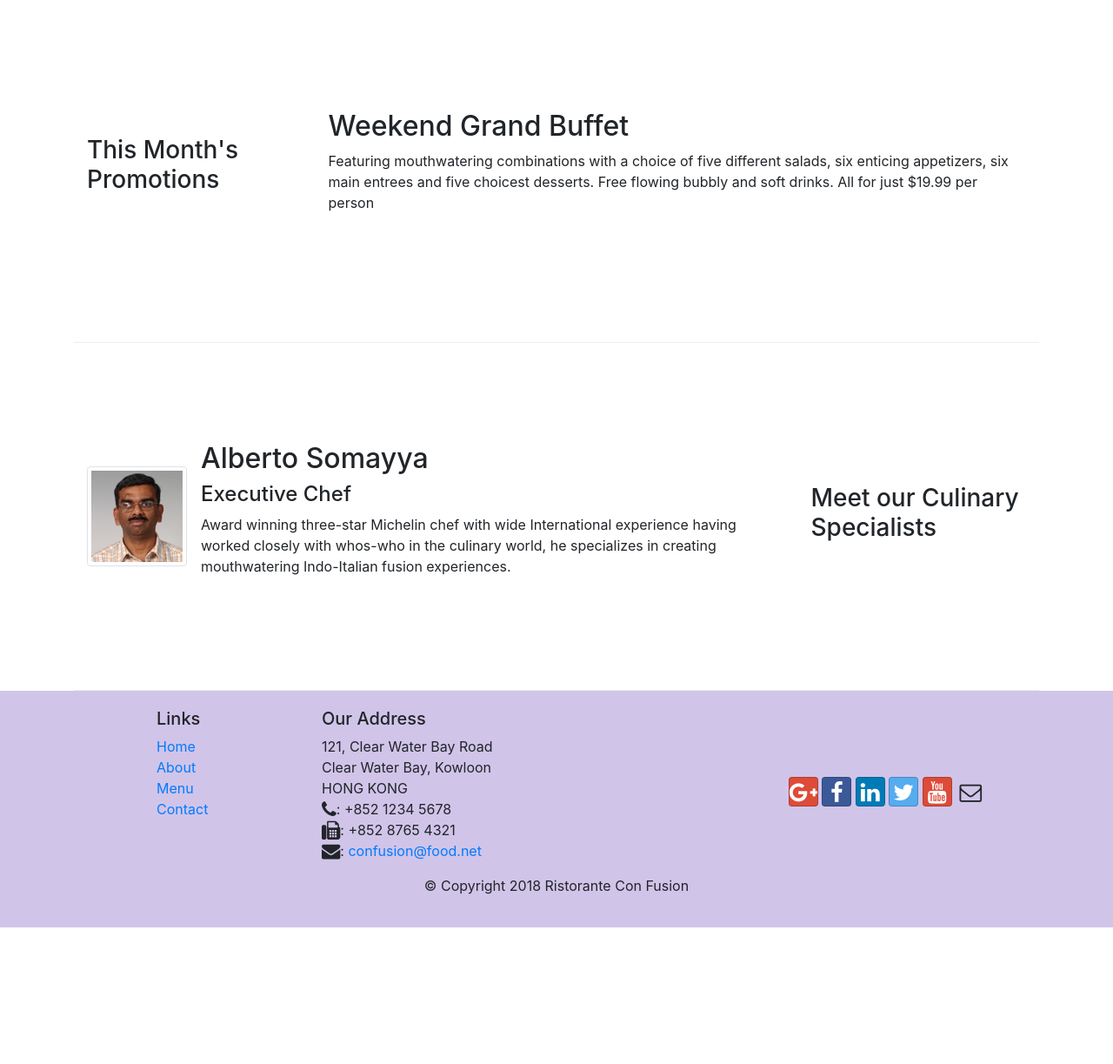
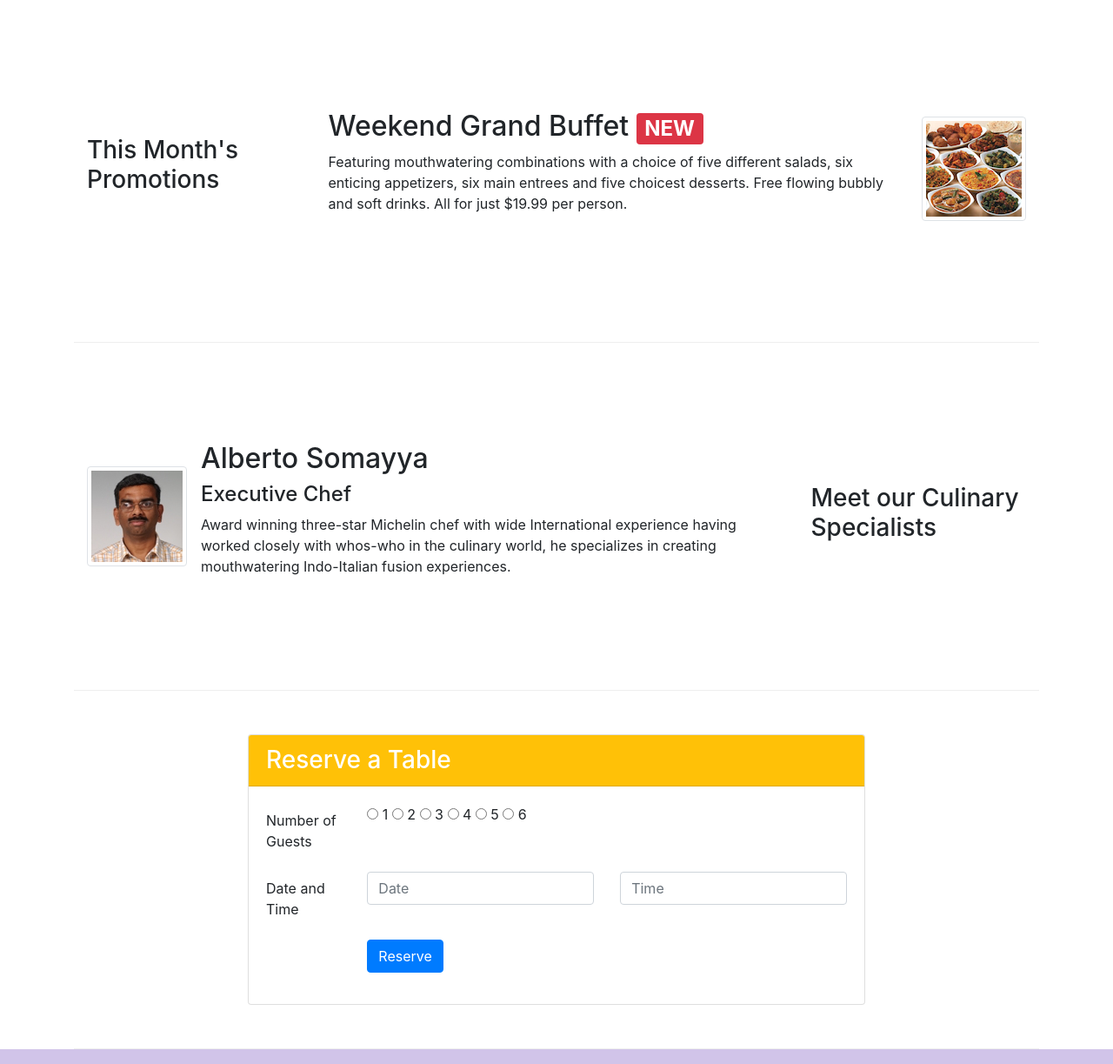
Before and after one commit to dahliakarass/Course1-Front-End-Web-UI-Frameworks-and-Tools-Bootstrap-4, a website: page index.html in a window 1280 px wide. Shown: the part 740-1963 px from the top of the page at 87% size. Before the commit the page ends 1806 px from the top, so only its background shows below. Drawn offline with nearby package versions, Linux system fonts and the light colour scheme.

Commit message:
Assignment 2

```diff
--- a/index.html
+++ b/index.html
@@ -41,8 +41,11 @@
                     <h1>Ristorante con Fusion</h1>
                     <p>We take inspiration from the World's best cuisines, and create a unique fusion experience. Our lipsmacking creations will tickle your culinary senses!</p>
                 </div>
-                <div class="col-12 col-sm align-self-center">
+                <div class="col-12 col-sm-3 align-self-center">
                     <img src="img/logo.png" class="img-fluid">
+                </div>
+                <div class="col-12 col-sm-3 align-self-center">
+                    <a href="#Reservation"class="btn btn-warning btn-sm btn-block"><h5>Reserve Table</h5></a>
                 </div>
             </div>
         </div>
@@ -59,23 +62,24 @@
                             src="img/uthappizza.png" alt="Uthappizza">
                     <div class="media-body">
                         <h2 class="mt-0">Uthappizza <span class="badge badge-danger">HOT</span> <span class="badge badge-pill badge-secondary">$4.99</span></h2>
-                        <p class="d-none d-sm-block">A unique combination of Indian Uthappam (pancake) and
-                            Italian pizza, topped with Cerignola olives, ripe vine
-                            cherry tomatoes, Vidalia onion, Guntur chillies and
-                            Buffalo Paneer.</p>
+                        <p class="d-none d-sm-block">A unique combination of Indian Uthappam (pancake) and Italian pizza, topped with Cerignola olives, ripe vine cherry tomatoes, Vidalia onion, Guntur chillies and Buffalo Paneer.</p>
                     </div>
                 </div>
             </div>
         </div>
-
 
         <div class="row row-content align-items-center">
             <div class ="col-12 col-sm-4 col-md-3">
                 <h3>This Month's Promotions</h3>
             </div>
             <div class ="col col-sm col-md">
-                <h2>Weekend Grand Buffet</h2>
-                <p class ="d-none d-sm-block">Featuring mouthwatering combinations with a choice of five different salads, six enticing appetizers, six main entrees and five choicest desserts. Free flowing bubbly and soft drinks. All for just $19.99 per person </p>
+                <div class="media">
+                    <div class="media-body">
+                        <h2 class="mt-0"> Weekend Grand Buffet <span class="badge badge-danger">NEW</span></h2>
+                        <p class="d-none d-sm-block">Featuring mouthwatering combinations with a choice of five different salads, six enticing appetizers, six main entrees and five choicest desserts. Free flowing bubbly and soft drinks. All for just $19.99 per person.</p>
+                    </div>
+                    <img class="d-flex ml-3 img-thumbnail align-self-center" src="img/buffet.png" alt="Buffet">
+                </div>
             </div>
         </div>
 
@@ -85,20 +89,59 @@
             </div>
             <div class ="col col-sm order-sm-first col-md">
                 <div class="media">
-                    <img class="d-flex mr-3 img-thumbnail align-self-center"
-                            src="img/alberto.png" alt="Alberto Somayya">
+                    <img class="d-flex mr-3 img-thumbnail align-self-center" src="img/alberto.png" alt="Alberto Somayya">
                     <div class="media-body">
                         <h2 class="mt-0">Alberto Somayya</h2>
                         <h4>Executive Chef</h4>
-                        <p class="d-none d-sm-block">Award winning three-star Michelin chef with wide
-                            International experience having worked closely with
-                            whos-who in the culinary world, he specializes in
-                            creating mouthwatering Indo-Italian fusion experiences.
-                            </p>
+                        <p class="d-none d-sm-block">Award winning three-star Michelin chef with wide International experience having worked closely with whos-who in the culinary world, he specializes in creating mouthwatering Indo-Italian fusion experiences.</p>
                     </div>
                 </div>
             </div>
         </div>
+
+        <div class="row row-content justify-content-center d-flex" id="Reservation">
+            <div class="col-12 col-sm-8">
+                <div class="card">
+                    <h3 class="card-header bg-warning text-white" style="background-color:orange;">Reserve a Table</h3>
+                    <div class="card-body">
+                        <form>
+                            <!-- Selecting number of guests -->
+                            <div class="form-group row">
+                                <label for="numGuests" class="col-md-2 col-form-label">Number of Guests</label>
+                                <div class="col-md-10">
+                                    <div class="radio">
+                                        <label class="radio-inline"><input type="radio" name="gridRadios" id="gridRadios1" value="option1" > 1 </label>
+                                        <label class="radio-inline"><input type="radio" name="gridRadios" id="gridRadios2" value="option2" > 2 </label>
+                                        <label class="radio-inline"><input type="radio" name="gridRadios" id="gridRadios3" value="option3" > 3 </label>
+                                        <label class="radio-inline"><input type="radio" name="gridRadios" id="gridRadios4" value="option4" > 4 </label>
+                                        <label class="radio-inline"><input type="radio" name="gridRadios" id="gridRadios5" value="option5" > 5 </label>
+                                        <label class="radio-inline"><input type="radio" name="gridRadios" id="gridRadios6" value="option6" > 6 </label>
+                                    </div>
+                                </div>
+                            </div>
+                            <!-- Selecting the Date and Time -->
+                            <div class="form-group row">
+                                <label for="DateTime" class="col-md-2 col-form-label">Date and Time</label>
+                                    <div class="col-md-5">
+                                        <input type="text" class="form-control" id="date" name="date" placeholder="Date">
+                                    </div>
+                                    <div class="col-md-5">
+                                        <input type="text" class="form-control" id="time" name="time" placeholder="Time">
+                                    </div>
+                            </div>
+                            <!-- Reserve Button -->
+                            <div class="form-group row">
+                                <div class="offset-md-2 col-md-10">
+                                    <button type="submit" class="btn btn-primary">Reserve</button>
+                                </div>
+                            </div>
+                        </form>
+                    </div>
+                </div>
+            </div>
+        </div>
+
+
     </div>
 
     <footer class="footer">
```
